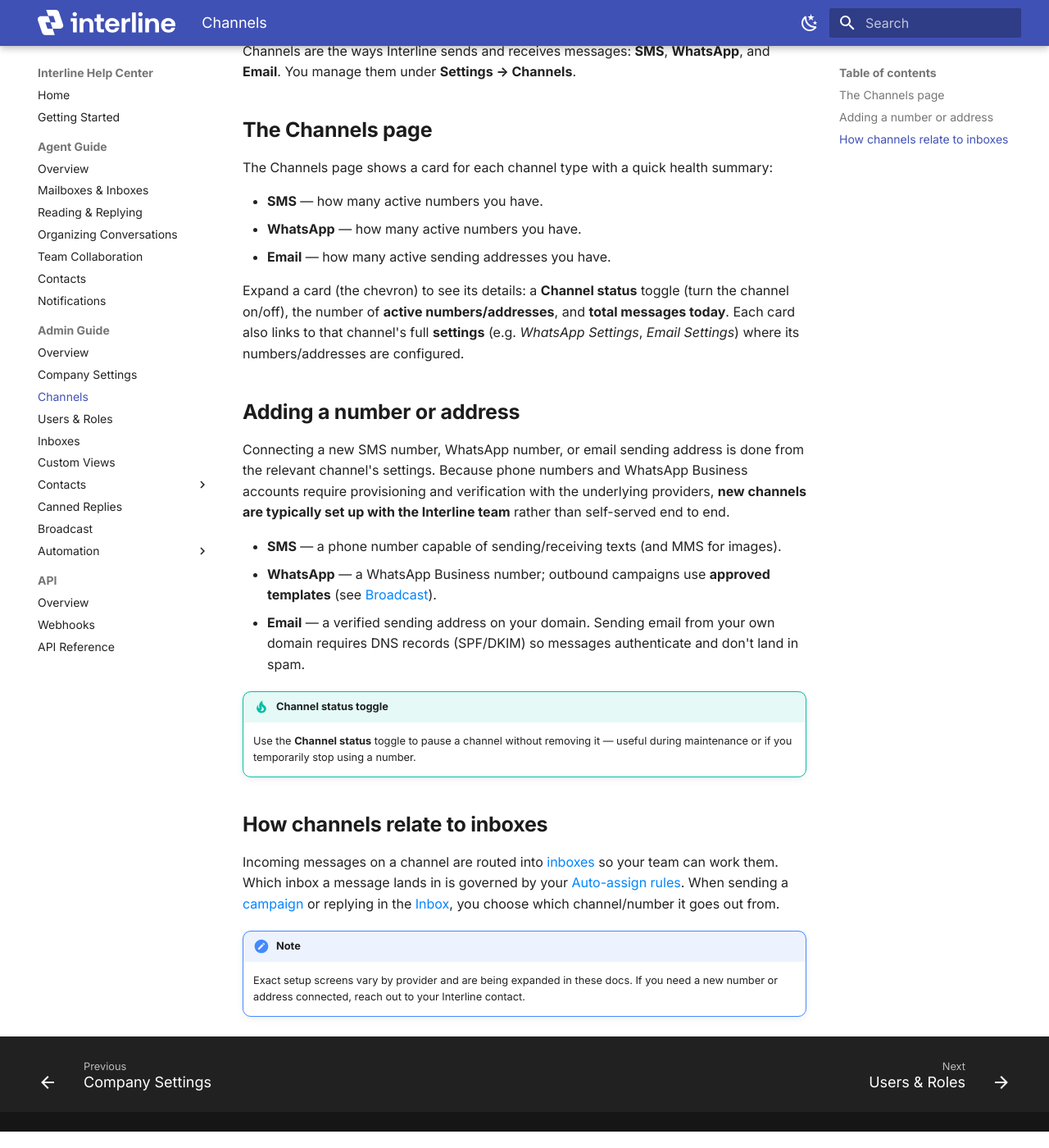
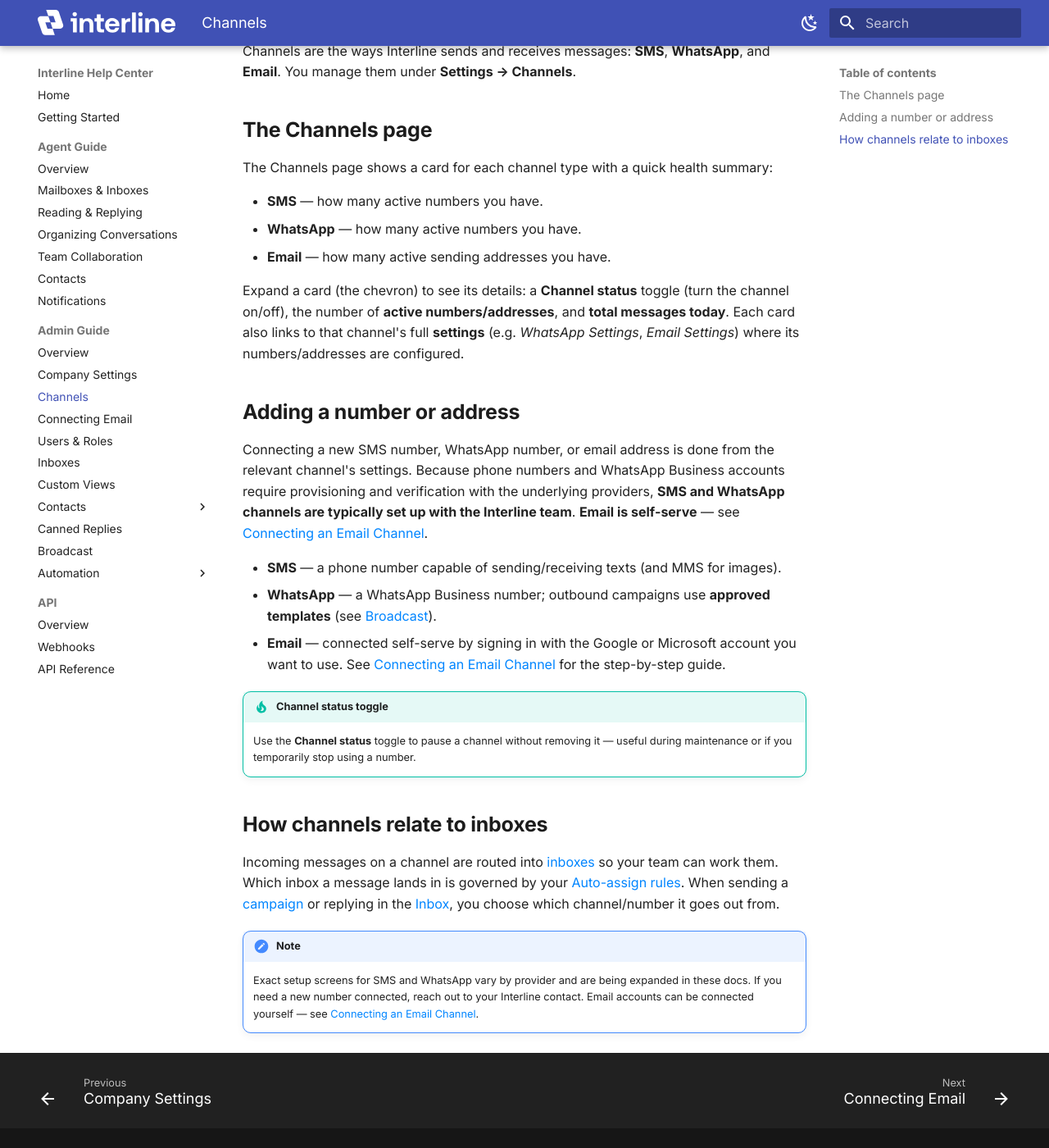
Before and after one commit to Interline-chat/interline-docs, an MkDocs documentation site: the page built from docs/admin/channels.md, in a window 1280 px wide and 1400 px high, scrolled down 138 px. Shown: the whole window at 82% size. Built offline with MkDocs 1.6.1 and Material for MkDocs 9.7.7, drawn with Linux system fonts in a browser that asks for light colours; plug-ins that fetch from the network failed and are left out.

Commit message:
Add 'Connecting an Email Channel' guide with animated screenshots

```diff
--- a/docs/admin/channels.md
+++ b/docs/admin/channels.md
@@ -18,11 +18,11 @@
 
 ## Adding a number or address
 
-Connecting a new SMS number, WhatsApp number, or email sending address is done from the relevant channel's settings. Because phone numbers and WhatsApp Business accounts require provisioning and verification with the underlying providers, **new channels are typically set up with the Interline team** rather than self-served end to end.
+Connecting a new SMS number, WhatsApp number, or email address is done from the relevant channel's settings. Because phone numbers and WhatsApp Business accounts require provisioning and verification with the underlying providers, **SMS and WhatsApp channels are typically set up with the Interline team**. **Email is self-serve** — see [Connecting an Email Channel](email-channel.md).
 
 - **SMS** — a phone number capable of sending/receiving texts (and MMS for images).
 - **WhatsApp** — a WhatsApp Business number; outbound campaigns use **approved templates** (see [Broadcast](../broadcast/index.md)).
-- **Email** — a verified sending address on your domain. Sending email from your own domain requires DNS records (SPF/DKIM) so messages authenticate and don't land in spam.
+- **Email** — connected self-serve by signing in with the Google or Microsoft account you want to use. See [Connecting an Email Channel](email-channel.md) for the step-by-step guide.
 
 !!! tip "Channel status toggle"
     Use the **Channel status** toggle to pause a channel without removing it — useful during maintenance or if you temporarily stop using a number.
@@ -32,4 +32,4 @@
 Incoming messages on a channel are routed into [inboxes](../agent/mailboxes.md) so your team can work them. Which inbox a message lands in is governed by your [Auto-assign rules](automation.md). When sending a [campaign](../broadcast/index.md) or replying in the [Inbox](../agent/index.md), you choose which channel/number it goes out from.
 
 !!! note
-    Exact setup screens vary by provider and are being expanded in these docs. If you need a new number or address connected, reach out to your Interline contact.
+    Exact setup screens for SMS and WhatsApp vary by provider and are being expanded in these docs. If you need a new number connected, reach out to your Interline contact. Email accounts can be connected yourself — see [Connecting an Email Channel](email-channel.md).
--- a/mkdocs.yml
+++ b/mkdocs.yml
@@ -64,6 +64,7 @@
       - Overview: admin/index.md
       - Company Settings: admin/company-settings.md
       - Channels: admin/channels.md
+      - Connecting Email: admin/email-channel.md
       - Users & Roles: admin/users-roles.md
       - Inboxes: admin/inboxes.md
       - Custom Views: admin/custom-views.md
```
Also changed, not shown: docs/admin/email-channel.md (added, +78 -0 lines), docs/assets/media/email-configure-modal.png (added), docs/assets/media/email-connect-account.gif (added), docs/assets/media/email-open-settings.gif (added).
